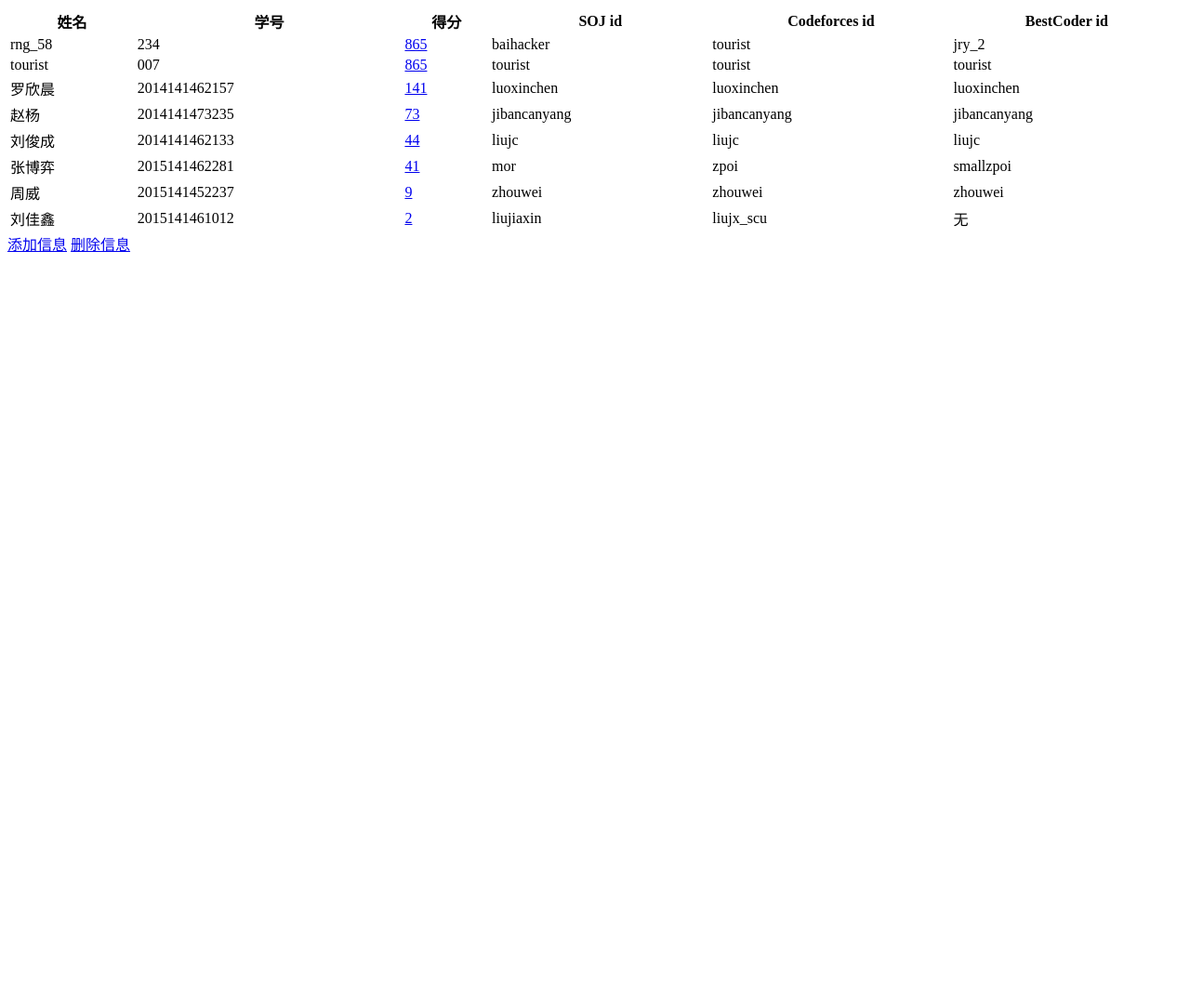
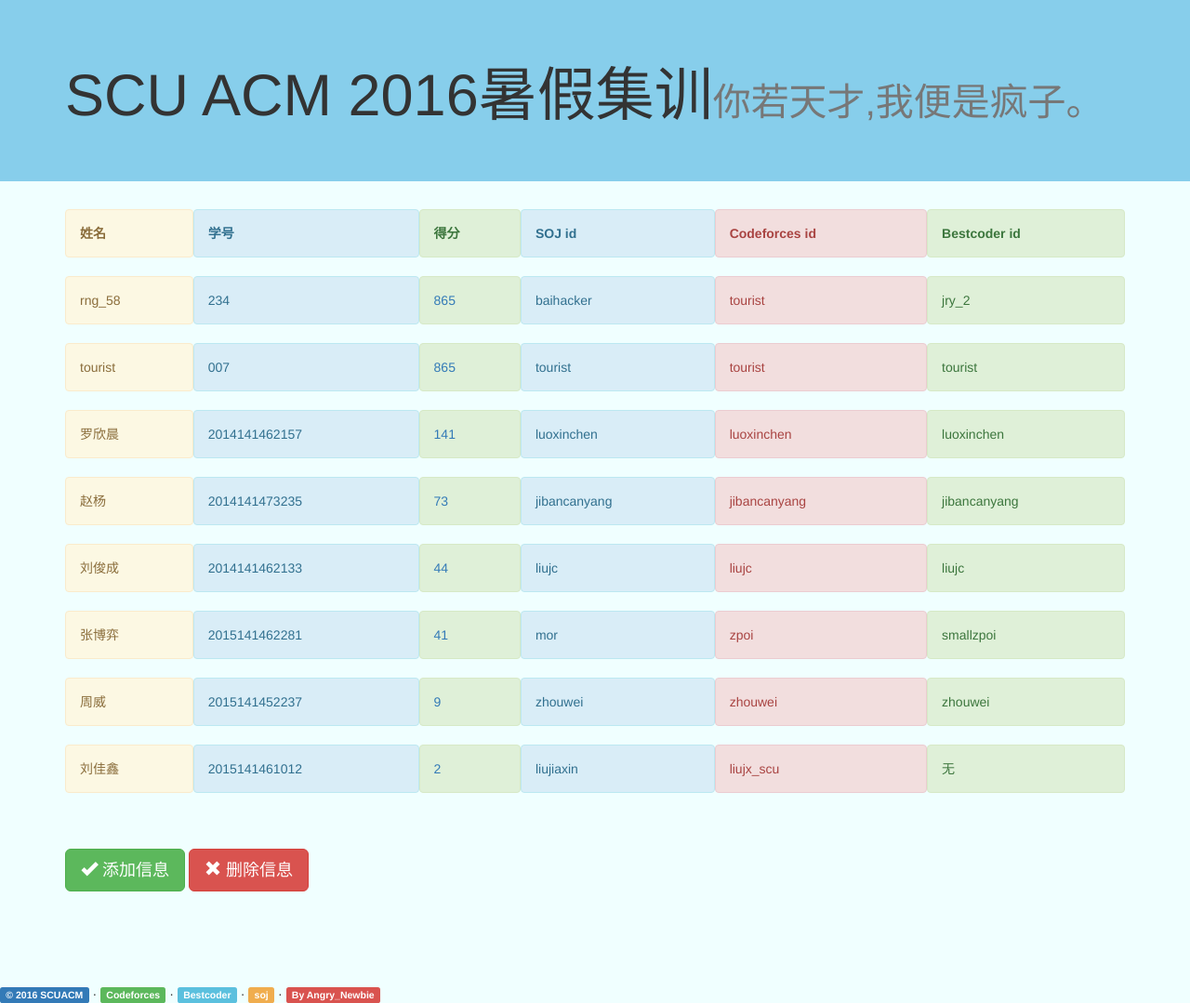
Before and after one commit to doldre/scuacm_info, a Django app: page / in a window 1280 px wide. Shown: the whole page at 93% size. Before the commit the page ends 271 px from the top, so only its background shows below. Run offline with Django 3.2, Linux system fonts and the light colour scheme; data comes from the database, SQL or seed files in the repository; both versions use the stored data as it was after the commit; some libraries are stand-ins or nearby versions.

Commit message:
hellojibancanyang

```diff
--- a/collect_id/templates/index.html
+++ b/collect_id/templates/index.html
@@ -1,39 +1,104 @@
 <!DOCTYPE html>
+
+{% load static %}
+{% load staticfiles %}
+
 <html lang="en">
 <head>
     <meta charset="UTF-8">
-    <title>四川大学ACM暑期集训报名表</title>
+    <title>SCU ACM 2016</title>
+        <meta charset="utf-8">
+        <meta name="viewport" content="width=device-width, initial-scale=1"> <!-- 移动设备使用-->
+        <!--
+        <link rel="stylesheet" href="{% static 'bootstrap/css/bootstrap.min.css' %}"/>
+        <script src="{% static 'bootstrap/js/bootstrap.min.js' %}"> </script>
+        -->
+        <link rel="stylesheet" href="http://maxcdn.bootstrapcdn.com/bootstrap/3.3.6/css/bootstrap.min.css">
+        <script src="http://maxcdn.bootstrapcdn.com/bootstrap/3.3.6/js/bootstrap.min.js"></script>
+
+        <style>
+        body {
+            background: #F0FFFF;
+            }
+        .jumbotron {
+            background: #87CEEB;
+        }
+        </style>
 </head>
+
+
 <body>
-<div>
+
+<div class="jumbotron"  >
+            <div class="container">
+                <h1>SCU ACM 2016暑假集训<small>你若天才,我便是疯子。</small></h1>
+            </div>
+</div>
+
+<div class="container">
 <table style="width:100%">
     <thead>
-    <tr>
-        <th>姓名</th>
-        <th>学号</th>
-        <th>得分</th>
-        <th>SOJ id</th>
-        <th>Codeforces id</th>
-        <th>BestCoder id</th>
+        <tr>
+        <th><div class="alert alert-warning">
+        <strong>姓名</strong>
+        </div>
+        </th>
+        <th><div class="alert alert-info">
+        <strong>学号</strong>
+        </div>
+        </th>
+        <th><div class="alert alert-success">
+        <strong>得分</strong>
+        </div>
+        </th>
+        <th><div class="alert alert-info">
+        <strong>SOJ id</strong>
+        </div>
+        </th>
+        <th><div class="alert alert-danger">
+        <strong>Codeforces id</strong>
+        </div>
+        </th>
+        <th><div class="alert alert-success">
+        <strong>Bestcoder id</strong>
+        </div>
+        </th>
     </tr>
     </thead>
     <tbody>
         {% for usr in users %}
             <tr>
-                <td>{{ usr.name }}</td>
-                <td>{{ usr.stu_id }}</td>
-                <td><a href="score_detail/?stu_id={{ usr.stu_id}}">{{ usr.score }}</a></td>
-                <td>{{ usr.soj_id }}</td>
-                <td>{{ usr.cf_id }}</td>
-                <td>{{ usr.bc_id }}</td>
+                <td><div class="alert alert-warning">  {{ usr.name }} </div></td>
+                <td><div class="alert alert-info">  {{ usr.stu_id }} </div></td>
+                <td><div class="alert alert-success"> <a href="score_detail/?stu_id={{ usr.stu_id}}">{{ usr.score }}</a> </div></td>
+                <td><div class="alert alert-info">  {{ usr.soj_id }} </div></td>
+                <td><div class="alert alert-danger">  {{ usr.cf_id }} </div></td>
+                <td><div class="alert alert-success">  {{ usr.bc_id }} </div></td>
             </tr>
         {% endfor %}
     </tbody>
 </table>
 </div>
-<div>
-    <a href="../add_info">添加信息</a>
-    <a href="../delete_info">删除信息</a>
+<div class="container">
+     </br> </br>
+     <a href="../add_info" class="btn btn-success btn-lg " role="button " >
+         <span class="glyphicon glyphicon-ok"></span> 添加信息</a>
+
+     <a href="../delete_info" class="btn btn-danger btn-lg" role="button">
+         <span class="glyphicon glyphicon-remove"></span> 删除信息 </a>
 </div>
+
+<!-- 角标的书写 -->
+        <div class="footer" style="position:relative;bottom:-100px;clear:both;">
+            <span class="label label-primary "> &copy; 2016 SCUACM</span>
+            <span class="dot">·</span>
+            <a target="_parent" href="http://www.codeforces.com/profile/tourist" class="label label-success bg-info">Codeforces</a>
+            <span class="dot">·</span>
+            <a target="_blank" href="http://bestcoder.hdu.edu.cn/rating.php?user=jiry_2" class="label label-info bg-success">Bestcoder</a>
+            <span class="dot">·</span>
+            <a target="_top" href="http://acm.scu.edu.cn/soj/index.action" class="label label-warning bg-warning">soj</a>
+             <span class="dot">·</span>
+            <span class="label label-danger">By Angry_Newbie</span>
+        </div>
 </body>
 </html>
--- a/collect_id/urls.py
+++ b/collect_id/urls.py
@@ -8,4 +8,5 @@ urlpatterns = [
     url(r'^score_detail', views.score_detail, name='score_detail'),
     url(r'^update_score', views.update_score, name='update_score'),
     url(r'^update_all', views.update_all, name='update_all'),
+    url(r'^HOME', views.index, name='HOME'),
 ]
```
Also changed, not shown: collect_id/templates/add_info.html (+43 -3 lines), collect_id/templates/delete_info.html (+38 -2 lines), db.sqlite3, 5 other files.
